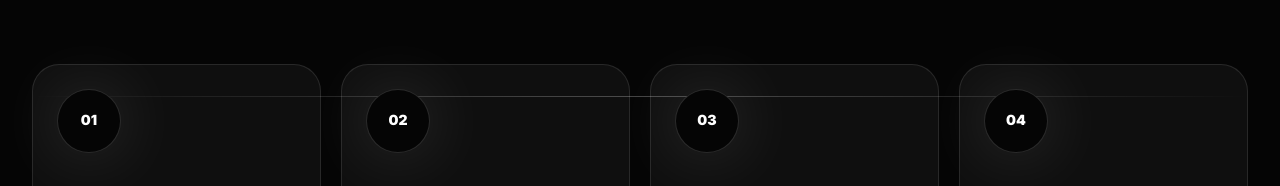
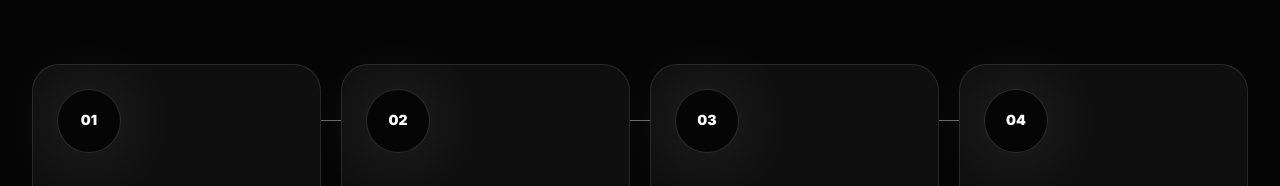
Before and after one commit to muhammedmuneerk/weboltrix, a React (Vite) app: page / in a window 1280 px wide. Shown: the part 9073-9259 px from the top of the page. Built offline with nearby package versions, Linux system fonts and the light colour scheme.

Commit message:
fix the homepage's Process section's the thread beneath the cards

```diff
--- a/src/components/ProcessTimeline.jsx
+++ b/src/components/ProcessTimeline.jsx
@@ -2,7 +2,17 @@ export default function ProcessTimeline({ steps }) {
   return (
     <div className="relative mt-14">
       <div className="absolute left-8 top-0 h-full w-px bg-white/10 md:hidden" />
-      <div className="absolute left-0 right-0 top-8 hidden h-px bg-gradient-to-r from-transparent via-white/25 to-transparent md:block" />
+
+      <div className="absolute left-0 right-0 top-14 hidden md:grid md:grid-cols-4 md:gap-5">
+        {steps.map((_, index) => (
+          <div key={index} className="relative h-px">
+            {index < steps.length - 1 && (
+              <div className="absolute -right-5 top-0 h-px w-5 bg-white/40" />
+            )}
+          </div>
+        ))}
+      </div>
+
       <div className="stagger-grid grid gap-5 md:grid-cols-4">
         {steps.map((step, index) => (
           <div
```
